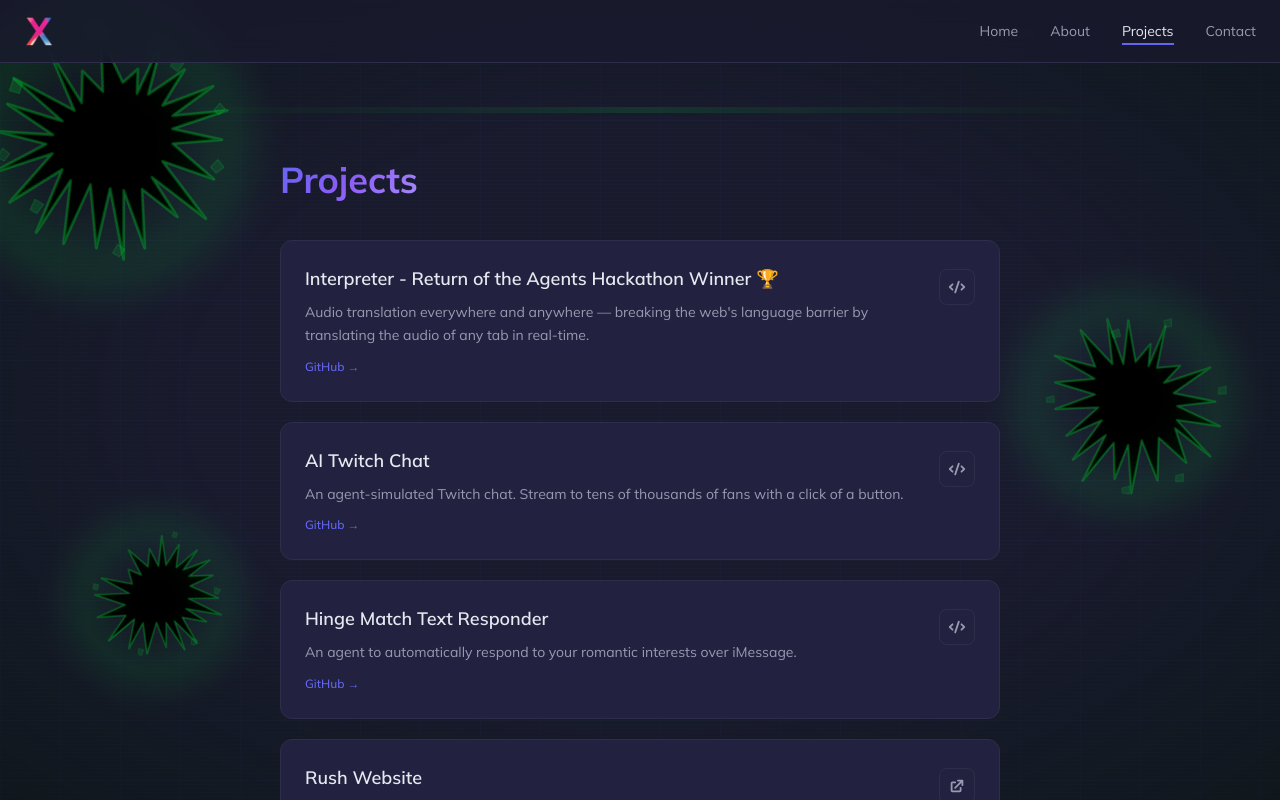
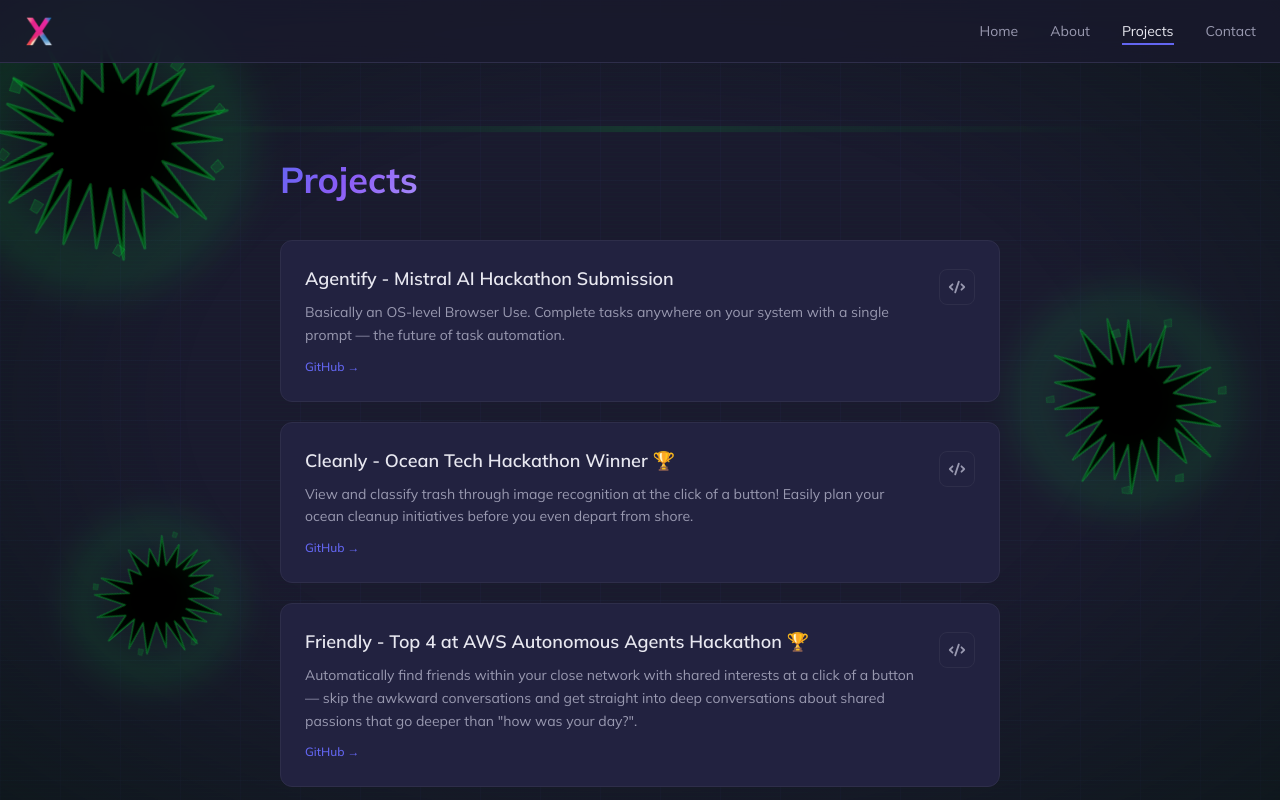
Before and after one commit to xiejosh/personal-website, a Next.js app in the folder my-app/: page /projects in a window 1280 px wide. Shown: the top 800 px of the page. Built offline with nearby package versions, Linux system fonts and the light colour scheme.

Commit message:
3/5 changes

```diff
--- a/my-app/app/projects/page.tsx
+++ b/my-app/app/projects/page.tsx
@@ -142,7 +142,31 @@
 
 const projects = [
   {
-    title: "Interpreter - Return of the Agents Hackathon Winner \u{1F3C6}",
+    title: "Agentify - Mistral AI Hackathon Submission",
+    description:
+      "Basically an OS-level Browser Use. Complete tasks anywhere on your system with a single prompt — the future of task automation.",
+    link: "https://github.com/shlawgathon/agenticify",
+    linkLabel: "GitHub",
+    type: "github" as const,
+  },
+  {
+    title: "Cleanly - Ocean Tech Hackathon Winner 🏆",
+    description:
+      "View and classify trash through image recognition at the click of a button! Easily plan your ocean cleanup initiatives before you even depart from shore.",
+    link: "https://github.com/xiejosh/cleanly",
+    linkLabel: "GitHub",
+    type: "github" as const,
+  },
+  {
+    title: "Friendly - Top 4 at AWS Autonomous Agents Hackathon 🏆",
+    description:
+      "Automatically find friends within your close network with shared interests at a click of a button — skip the awkward conversations and get straight into deep conversations about shared passions that go deeper than \"how was your day?\".",
+    link: "https://github.com/shlawgathon/friendly",
+    linkLabel: "GitHub",
+    type: "github" as const,
+  },
+  {
+    title: "Interpreter - Return of the Agents Hackathon Winner 🏆",
     description:
       "Audio translation everywhere and anywhere — breaking the web's language barrier by translating the audio of any tab in real-time.",
     link: "https://github.com/shlawgathon/interpreter",
```
Also changed, not shown: 1 other file (tests, documents, lock files or other folders).
